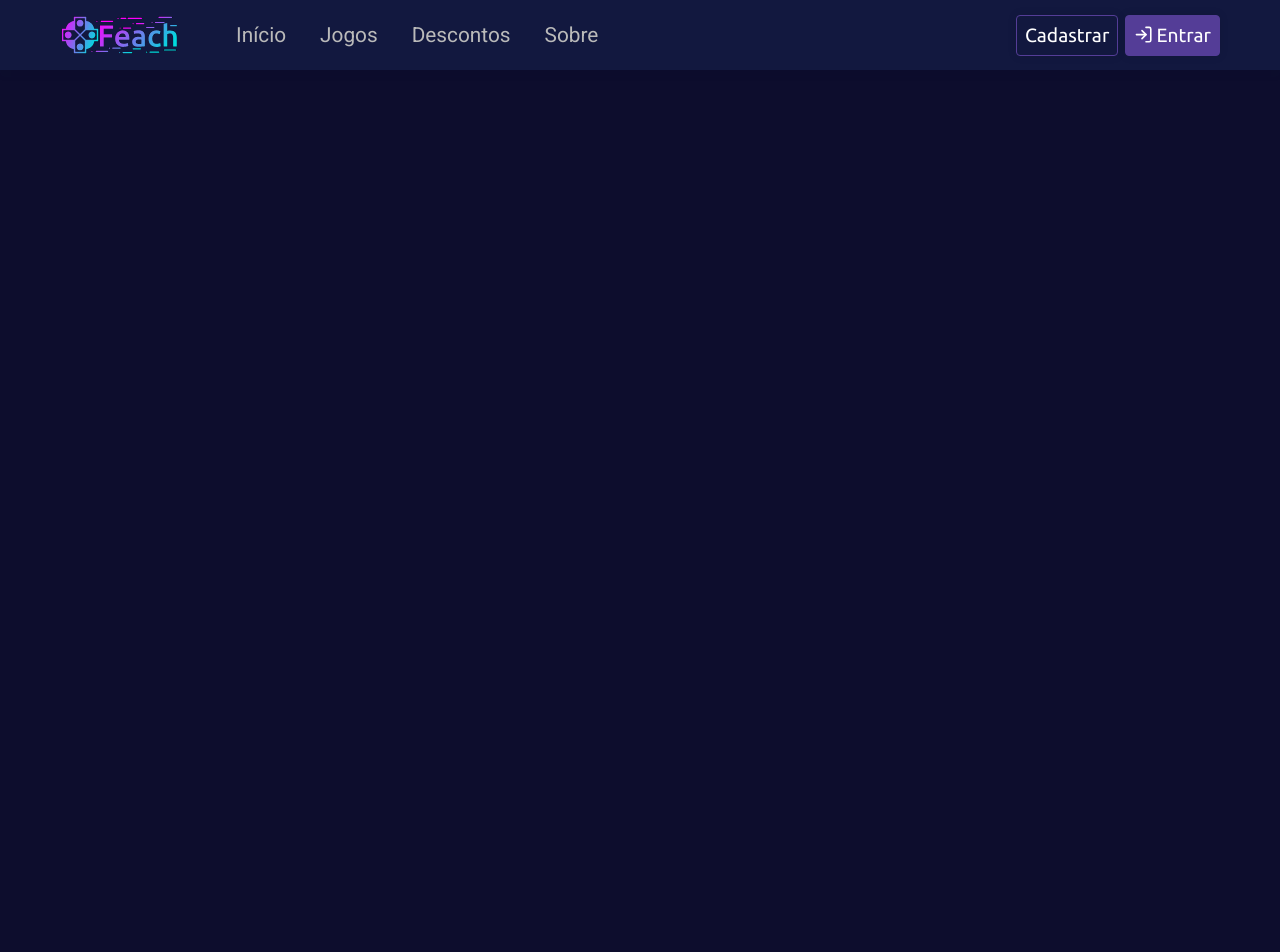
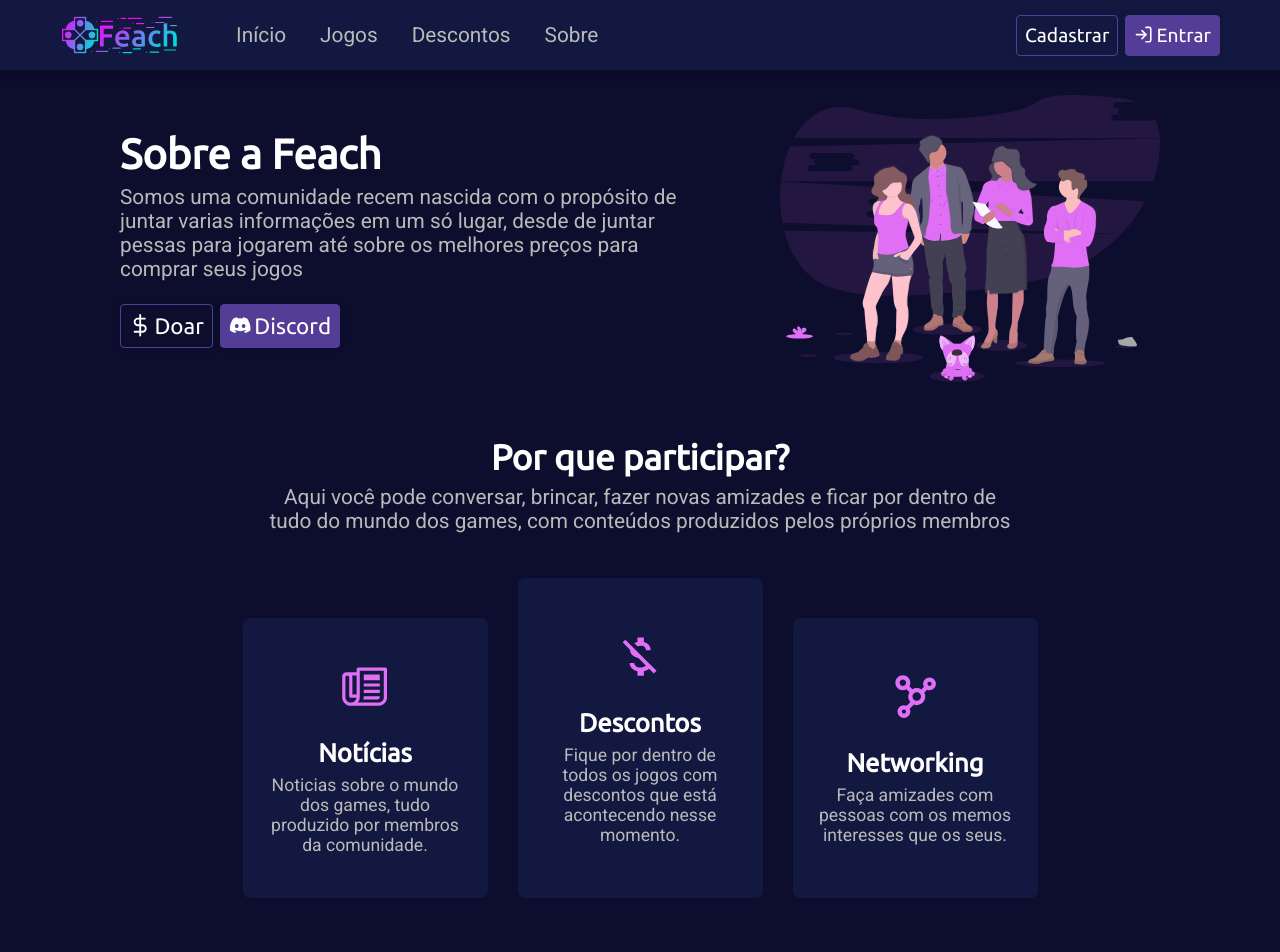
Before and after one commit to miguel5g/feach-web, a Next.js app: page /about in a window 1280 px wide. Shown: the top 952 px of the page. Before the commit the page ends 800 px from the top, so only its background shows below. Built offline with nearby package versions, Linux system fonts and the light colour scheme; no server answers.

Commit message:
Criado página Sobre

```diff
--- a/src/components/BaseLink/index.tsx
+++ b/src/components/BaseLink/index.tsx
@@ -3,6 +3,9 @@ import React from 'react';
 import StyledLink, { IBaseLinkProps } from './styles';
 
 interface IProps extends IBaseLinkProps {
+  href?: string;
+  target?: string;
+  rel?: string;
   children?: React.ReactNode;
 }
 
--- a/src/components/Footer/styles.ts
+++ b/src/components/Footer/styles.ts
@@ -12,7 +12,7 @@ export const Container = styled.div`
   height: 86px;
 
   background-color: ${({ theme }) => theme.bg.primary};
-  box-shadow: 0 -7px 6px 0 rgba( 33, 43, 54, .04);
+  box-shadow: 0 -7px 10px 0 rgba(0, 0, 0, 0.15);
 
   overflow: hidden;
 
--- a/src/components/Header/styles.ts
+++ b/src/components/Header/styles.ts
@@ -13,7 +13,7 @@ export const Container = styled.header`
   min-height: 70px;
 
   background-color: ${({ theme }) => theme.bg.primary};
-  box-shadow: 0 7px 6px 0 rgba(33, 43, 54, 0.04);
+  box-shadow: 0 7px 10px 0 rgba(0, 0, 0, 0.15);
 
   transition: padding 0.15s;
   overflow: hidden;
--- a/src/components/UnderDev/index.tsx
+++ b/src/components/UnderDev/index.tsx
@@ -9,7 +9,7 @@ import {
 const UnderDev: React.FC = () => (
   <>
     <Head>
-      <title>Ecoleta - Página em desenvolvimento</title>
+      <title>Feach - Página em desenvolvimento</title>
     </Head>
 
     <Container>
--- a/src/pages/about.tsx
+++ b/src/pages/about.tsx
@@ -1,8 +1,30 @@
 import Head from 'next/head';
 import React from 'react';
+import { FaDiscord } from 'react-icons/fa';
+import { FiDollarSign } from 'react-icons/fi';
+import { MdMoneyOff } from 'react-icons/md';
+import { IoMdPaper } from 'react-icons/io';
+import { BiNetworkChart } from 'react-icons/bi';
+
+import Footer from '../components/Footer';
 import Header from '../components/Header';
 
-import { Container } from '../styles/pages/About';
+import {
+  S1,
+  S2,
+  S2Title,
+  S2Desc,
+  S2Cards,
+  S2Card,
+  S2CardTitle,
+  S2CardDesc,
+  S1Image,
+  Container,
+  PageTitle,
+  PageDesc,
+  StyledLink,
+  LinkGroup,
+} from '../styles/pages/About';
 
 const About: React.FC = () => (
   <>
@@ -12,7 +34,75 @@ const About: React.FC = () => (
 
     <Header />
 
-    <Container />
+    <Container>
+      <S1>
+        <div>
+          <PageTitle>Sobre a Feach</PageTitle>
+          <PageDesc>
+            Somos uma comunidade recem nascida com o
+            propósito de juntar varias informações em um
+            só lugar, desde de juntar pessas para jogarem
+            até sobre os melhores preços para comprar seus jogos
+          </PageDesc>
+          <LinkGroup>
+            <StyledLink
+              href="https://discord.gg/qctaeAZUFe"
+              target="_blank"
+              rel="noopener noreferrer"
+            >
+              <FiDollarSign />
+              Doar
+            </StyledLink>
+            <StyledLink
+              href="https://discord.gg/qctaeAZUFe"
+              target="_blank"
+              rel="noopener noreferrer"
+              primary
+            >
+              <FaDiscord />
+              Discord
+            </StyledLink>
+          </LinkGroup>
+        </div>
+
+        <S1Image src="/svg/team.svg" />
+      </S1>
+
+      <S2>
+        <S2Title>Por que participar?</S2Title>
+        <S2Desc>
+          Aqui você pode conversar, brincar, fazer novas amizades e
+          ficar por dentro de tudo do mundo dos games,
+          com conteúdos produzidos pelos próprios membros
+        </S2Desc>
+
+        <S2Cards>
+          <S2Card>
+            <IoMdPaper />
+            <S2CardTitle>Notícias</S2CardTitle>
+            <S2CardDesc>
+              Noticias sobre o mundo dos games,
+              tudo produzido por membros da comunidade.
+            </S2CardDesc>
+          </S2Card>
+          <S2Card>
+            <MdMoneyOff />
+            <S2CardTitle>Descontos</S2CardTitle>
+            <S2CardDesc>
+              Fique por dentro de todos os jogos com descontos que está acontecendo nesse momento.
+            </S2CardDesc>
+          </S2Card>
+          <S2Card>
+            <BiNetworkChart />
+            <S2CardTitle>Networking</S2CardTitle>
+            <S2CardDesc>
+              Faça amizades com pessoas com os memos interesses que os seus.
+            </S2CardDesc>
+          </S2Card>
+        </S2Cards>
+      </S2>
+    </Container>
+    <Footer />
   </>
 );
 
--- a/src/pages/discounts.tsx
+++ b/src/pages/discounts.tsx
@@ -1,6 +1,8 @@
 import Head from 'next/head';
 import React from 'react';
+
 import Header from '../components/Header';
+import UnderDev from '../components/UnderDev';
 
 import { Container } from '../styles/pages/About';
 
@@ -16,4 +18,4 @@ const Discounts: React.FC = () => (
   </>
 );
 
-export default Discounts;
+export default UnderDev;
--- a/src/pages/games.tsx
+++ b/src/pages/games.tsx
@@ -1,6 +1,8 @@
 import Head from 'next/head';
 import React from 'react';
+
 import Header from '../components/Header';
+import UnderDev from '../components/UnderDev';
 
 import { Container } from '../styles/pages/About';
 
@@ -16,4 +18,4 @@ const Games: React.FC = () => (
   </>
 );
 
-export default Games;
+export default UnderDev;
--- a/src/styles/pages/About.ts
+++ b/src/styles/pages/About.ts
@@ -1,5 +1,172 @@
 import styled from 'styled-components';
 
+import BaseLink from '../../components/BaseLink';
+
 export const Container = styled.div`
+`;
 
+const Section = styled.section`
+  display: flex;
+
+  margin: 25px 60px;
+
+  @media (max-width: 826px) {
+    margin: 25px;
+  }
 `;
+
+export const LinkGroup = styled.div`
+  display: flex;
+
+  & > a {
+    margin-right: 7px;
+
+    &:last-child {
+      margin: 0;
+    }
+  }
+`;
+
+export const StyledLink = styled(BaseLink)`
+`;
+
+/* Section 1 */
+
+export const S1 = styled(Section)`
+  align-items: center;
+  justify-content: center;
+
+  padding: 0 60px;
+
+  & > div {
+    display: flex;
+    flex-direction: column;
+    align-items: flex-start;
+
+    max-width: 600px;
+    margin-right: 60px;
+  }
+
+  @media (max-width: 1600px) {
+    justify-content: space-between;
+  }
+
+  @media (max-width: 900px) {
+    flex-direction: column;
+    justify-content: center;
+    align-items: center;
+
+    padding: 0;
+
+    & > div {
+      text-align: center;
+      justify-content: center;
+      align-items: center;
+
+      margin-right: 0;
+      margin-bottom: 23px;
+    }
+  }
+`;
+
+export const PageTitle = styled.h1`
+  margin-bottom: 7px;
+
+  color: ${({ theme }) => theme.txt.primary};
+  font-family: 'Ubuntu', sans-serif;
+  font-size: 2.6rem;
+`;
+
+export const PageDesc = styled.p`
+  margin-bottom: 23px;
+
+  font-size: 1.3rem;
+`;
+
+export const S1Image = styled.img`
+  width: 42%;
+  max-width: 462px;
+  min-width: 270px;
+`;
+
+/* Section 2 */
+
+export const S2 = styled(Section)`
+  flex-direction: column;
+  align-items: center;
+
+  padding: 30px 0;
+`;
+
+export const S2Title = styled.h3`
+  margin-bottom: 7px;
+
+  color: ${({ theme }) => theme.txt.primary};
+  font-family: 'Ubuntu', sans-serif;
+  font-size: 2.2rem;
+`;
+
+export const S2Desc = styled.p`
+  text-align: center;
+
+  max-width: 65%;
+  margin-bottom: 7px;
+
+  font-size: 1.3rem;
+`;
+
+export const S2Cards = styled.ul`
+  display: flex;
+  align-items: flex-end;
+
+  margin-top: 23px;
+
+  list-style: none;
+
+  @media (max-width: 768px) {
+    flex-direction: column;
+  }
+`;
+
+export const S2Card = styled.li`
+  display: flex;
+  flex-direction: column;
+  justify-content: center;
+  align-items: center;
+  text-align: center;
+
+  max-width: 245px;
+  height: 280px;
+  padding: 23px;
+  margin: 15px;
+
+  background: ${({ theme }) => theme.bg.primary};
+  border-radius: 7px;
+
+  & > svg {
+    margin-bottom: 26px;
+
+    color: ${({ theme }) => theme.app.primary};
+    font-size: 3.2rem;
+  }
+
+  &:nth-child(2) {
+    height: 320px;
+  }
+
+  @media (max-width: 768px) {
+    height: 245px !important;
+  }
+`;
+
+export const S2CardTitle = styled.h4`
+  margin-bottom: 7px;
+
+  color: ${({ theme }) => theme.txt.primary};
+  font-family: 'Ubuntu', sans-serif;
+  font-size: 1.6rem;
+`;
+
+export const S2CardDesc = styled.p`
+  font-size: 1.1rem;
+`;
--- a/src/styles/pages/Index.ts
+++ b/src/styles/pages/Index.ts
@@ -121,10 +121,15 @@ export const S2GameItem = styled.li`
   border-radius: 13px;
   background-color: ${({ theme }) => theme.bg.primary};
 
+  transition: all 0.2s;
   overflow: hidden;
 
   &:last-child {
     margin-right: 0;
+  }
+
+  &:hover {
+    box-shadow: 0 0 23px 0 rgba(0, 0, 0, 0.5);
   }
 `;
 
```
Also changed, not shown: public/svg/team.svg (added).
